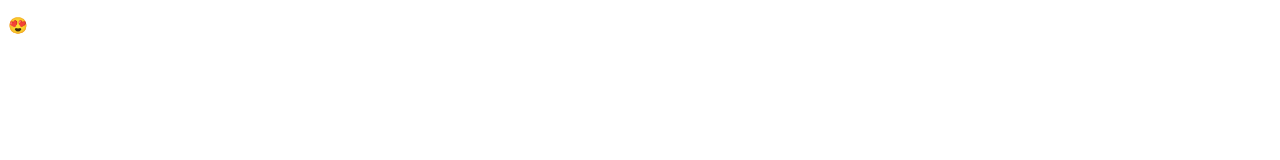
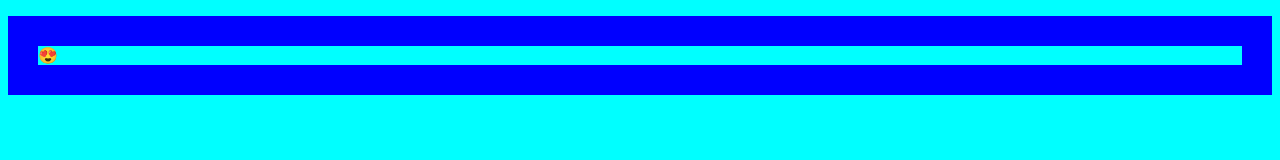
Before and after one commit to IgorSlupecki/www1, a plain HTML site: page index.html in a window 1280 px wide. Drawn offline with Linux system fonts and the light colour scheme.

Commit message:
modyfikacja body, dodano style

```diff
--- a/index.html
+++ b/index.html
@@ -3,6 +3,7 @@
 <head>
     <meta charset="UTF-8">
     <meta name="viewport" content="width=device-width, initial-scale=1.0">
+    <link rel="stylesheet" href="style.css">
     <title>WWW1</title>
 </head>
 <body>
--- /dev/null
+++ b/style.css
@@ -0,0 +1,6 @@
+body{
+    background-color: aqua;
+}
+p{
+    border: 30px blue solid;
+}
```
